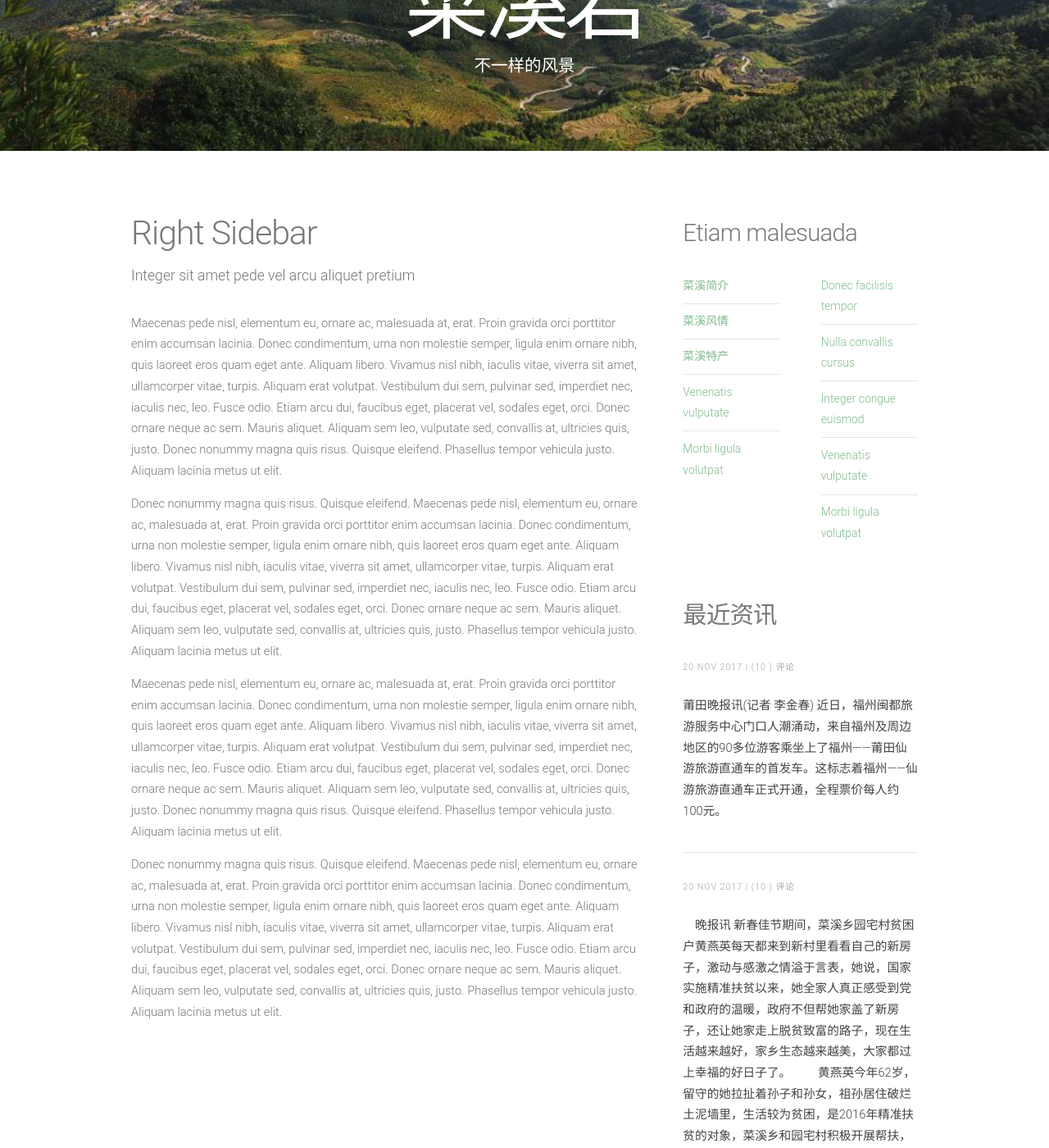
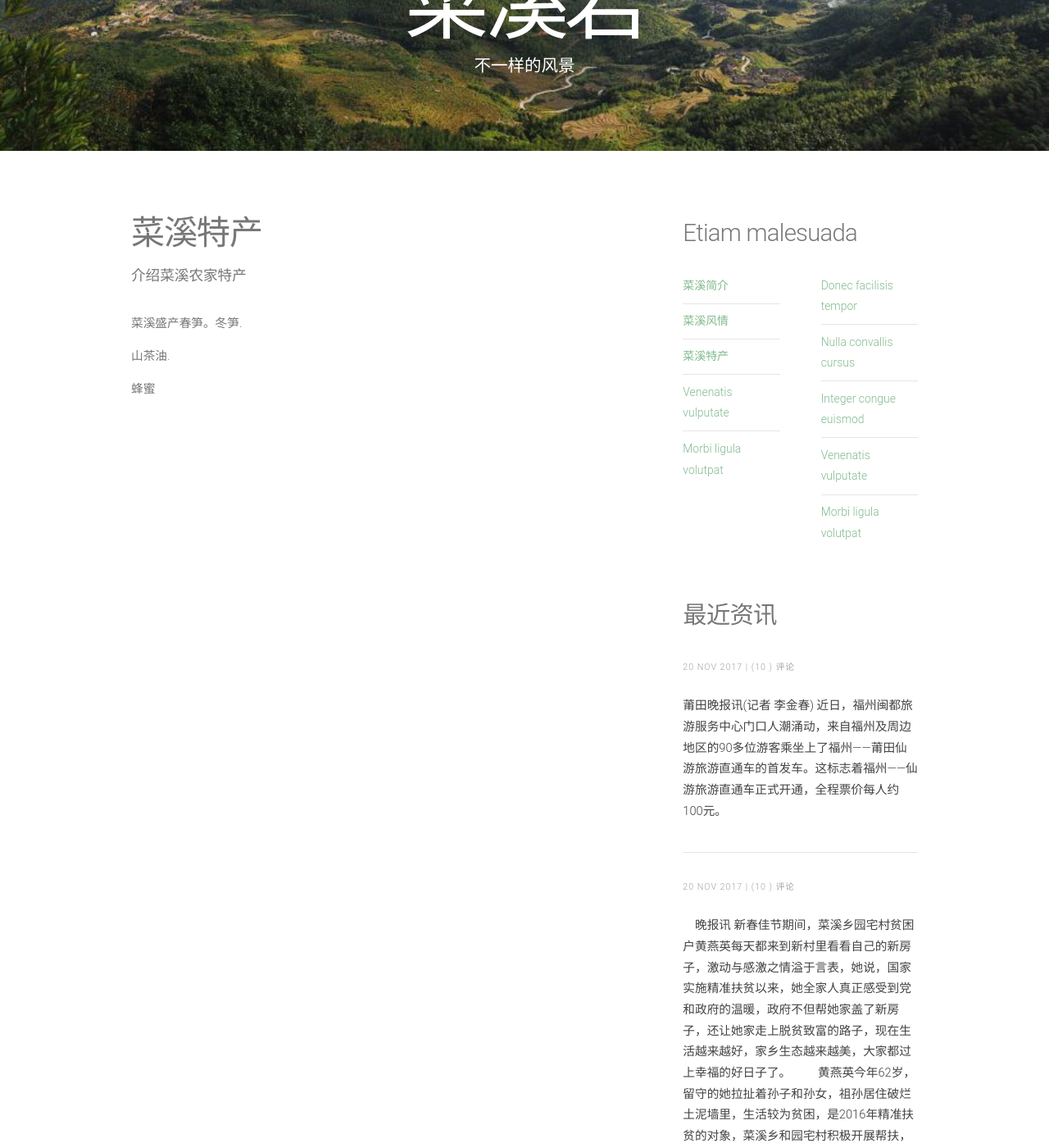
Before and after one commit to yuejianhua/caixiyan.github.io, a Jekyll site: the page built from right-sidebar.html, in a window 1280 px wide and 1400 px high, scrolled down 194 px. Shown: the whole window at 82% size. Built offline with Jekyll 4.4.1, drawn with Linux system fonts in a browser that asks for light colours.

Commit message:
Update right-sidebar.html

```diff
--- a/right-sidebar.html
+++ b/right-sidebar.html
@@ -11,14 +11,12 @@ layout: default
 				<div id="content" class="8u skel-cell-important">
 					<section>
 						<header>
-							<h2>Right Sidebar</h2>
-							<span class="byline">Integer sit amet pede vel arcu aliquet pretium</span>
+							<h2>菜溪特产</h2>
+							<span class="byline">介绍菜溪农家特产</span>
 						</header>
-						<p>Maecenas pede nisl, elementum eu, ornare ac, malesuada at, erat. Proin gravida orci porttitor enim accumsan lacinia. Donec condimentum, urna non molestie semper, ligula enim ornare nibh, quis laoreet eros quam eget ante. Aliquam libero. Vivamus nisl nibh, iaculis vitae, viverra sit amet, ullamcorper vitae, turpis. Aliquam erat volutpat. Vestibulum dui sem, pulvinar sed, imperdiet nec, iaculis nec, leo. Fusce odio. Etiam arcu dui, faucibus eget, placerat vel, sodales eget, orci. Donec ornare neque ac sem. Mauris aliquet. Aliquam sem leo, vulputate sed, convallis at, ultricies quis, justo. Donec nonummy magna quis risus. Quisque eleifend. Phasellus tempor vehicula justo. Aliquam lacinia metus ut elit.</p>
-						<p>Donec nonummy magna quis risus. Quisque eleifend. Maecenas pede nisl, elementum eu, ornare ac, malesuada at, erat. Proin gravida orci porttitor enim accumsan lacinia. Donec condimentum, urna non molestie semper, ligula enim ornare nibh, quis laoreet eros quam eget ante. Aliquam libero. Vivamus nisl nibh, iaculis vitae, viverra sit amet, ullamcorper vitae, turpis. Aliquam erat volutpat. Vestibulum dui sem, pulvinar sed, imperdiet nec, iaculis nec, leo. Fusce odio. Etiam arcu dui, faucibus eget, placerat vel, sodales eget, orci. Donec ornare neque ac sem. Mauris aliquet. Aliquam sem leo, vulputate sed, convallis at, ultricies quis, justo. Phasellus tempor vehicula justo. Aliquam lacinia metus ut elit.</p>
-						<p>Maecenas pede nisl, elementum eu, ornare ac, malesuada at, erat. Proin gravida orci porttitor enim accumsan lacinia. Donec condimentum, urna non molestie semper, ligula enim ornare nibh, quis laoreet eros quam eget ante. Aliquam libero. Vivamus nisl nibh, iaculis vitae, viverra sit amet, ullamcorper vitae, turpis. Aliquam erat volutpat. Vestibulum dui sem, pulvinar sed, imperdiet nec, iaculis nec, leo. Fusce odio. Etiam arcu dui, faucibus eget, placerat vel, sodales eget, orci. Donec ornare neque ac sem. Mauris aliquet. Aliquam sem leo, vulputate sed, convallis at, ultricies quis, justo. Donec nonummy magna quis risus. Quisque eleifend. Phasellus tempor vehicula justo. Aliquam lacinia metus ut elit.</p>
-						<p>Donec nonummy magna quis risus. Quisque eleifend. Maecenas pede nisl, elementum eu, ornare ac, malesuada at, erat. Proin gravida orci porttitor enim accumsan lacinia. Donec condimentum, urna non molestie semper, ligula enim ornare nibh, quis laoreet eros quam eget ante. Aliquam libero. Vivamus nisl nibh, iaculis vitae, viverra sit amet, ullamcorper vitae, turpis. Aliquam erat volutpat. Vestibulum dui sem, pulvinar sed, imperdiet nec, iaculis nec, leo. Fusce odio. Etiam arcu dui, faucibus eget, placerat vel, sodales eget, orci. Donec ornare neque ac sem. Mauris aliquet. Aliquam sem leo, vulputate sed, convallis at, ultricies quis, justo. Phasellus tempor vehicula justo. Aliquam lacinia metus ut elit.</p>
-					</section>
+						<p>菜溪盛产春笋。冬笋.</p>
+						<p>山茶油.</p>
+						<p>蜂蜜</p>
 				</div>
 				{% include sidebar.html %}
 			</div>
```
